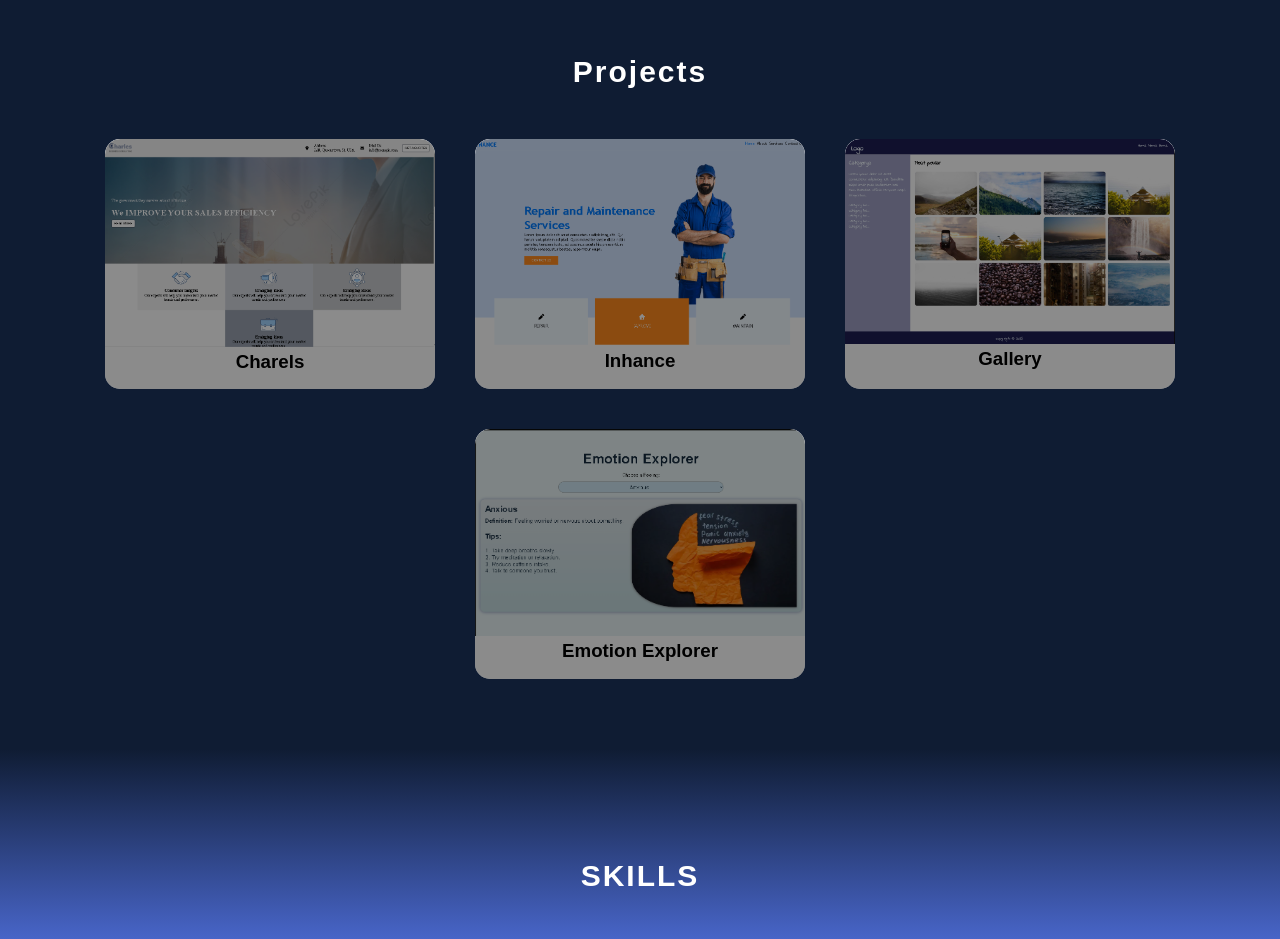
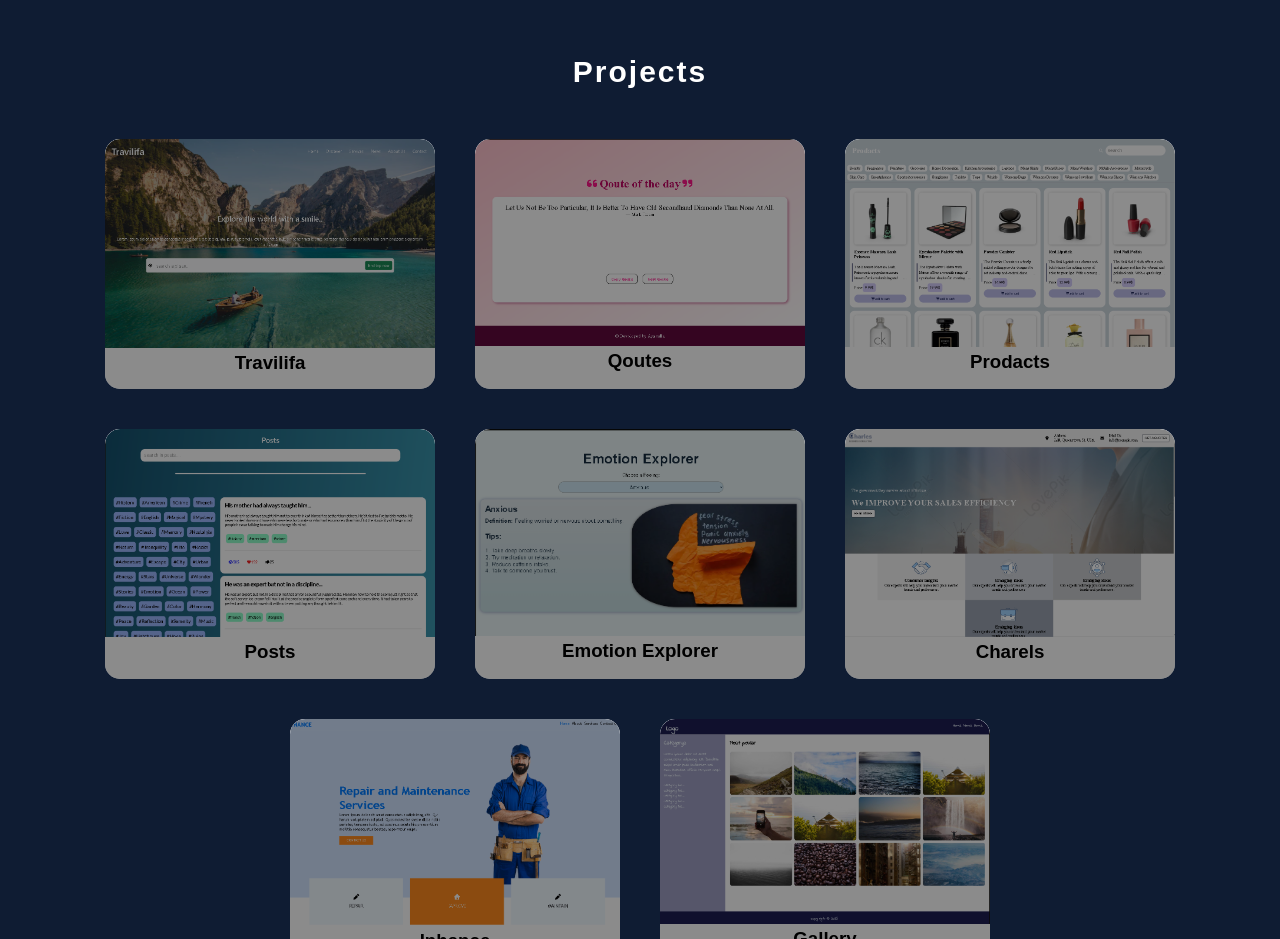
Before and after one commit to Aya-tu/Protefolo, a plain HTML site: page index.html in a window 1280 px wide. Shown: the part 960-1899 px from the top of the page. Drawn offline with Linux system fonts and the light colour scheme.

Commit message:
update projects

```diff
--- a/index.html
+++ b/index.html
@@ -63,6 +63,56 @@
         <div class="project-item">
             <a href="https://aya-tu.github.io/Charles-website/" target="_blank">
                 <div class="img-overlay">
+                    <img src="./imges/Travilifa.png" alt="Project1">
+                    <div class="overlay"></div>
+                    <h3>Travilifa</h3>
+                </div>
+            </a>
+        </div>
+
+        <div class="project-item">
+            <a href="https://aya-tu.github.io/Charles-website/" target="_blank">
+                <div class="img-overlay">
+                    <img src="./imges/qoute.png" alt="Project1">
+                    <div class="overlay"></div>
+                    <h3>Qoutes</h3>
+                </div>
+            </a>
+        </div>
+
+        <div class="project-item">
+            <a href="https://aya-tu.github.io/Charles-website/" target="_blank">
+                <div class="img-overlay">
+                    <img src="./imges/prodacts.png" alt="Project1">
+                    <div class="overlay"></div>
+                    <h3>Prodacts</h3>
+                </div>
+            </a>
+        </div>
+
+        <div class="project-item">
+            <a href="https://aya-tu.github.io/Charles-website/" target="_blank">
+                <div class="img-overlay">
+                    <img src="./imges/posts.png" alt="Project1">
+                    <div class="overlay"></div>
+                    <h3>Posts</h3>
+                </div>
+            </a>
+        </div>
+
+        <div class="project-item">
+            <a href="https://aya-tu.github.io/Emotion-Explorer/" target="_blank">
+                <div class="img-overlay">
+                    <img src="./imges/Emotion-Explorer.png" alt="Project 4">
+                    <div class="overlay"></div>
+                    <h3>Emotion Explorer</h3>
+                </div>
+            </a>
+        </div>
+
+        <div class="project-item">
+            <a href="https://aya-tu.github.io/Charles-website/" target="_blank">
+                <div class="img-overlay">
                     <img src="./imges/charles.png" alt="Project1">
                     <div class="overlay"></div>
                     <h3>Charels</h3>
@@ -90,15 +140,6 @@
             </a>
         </div>
 
-        <div class="project-item">
-            <a href="https://aya-tu.github.io/Emotion-Explorer/" target="_blank">
-                <div class="img-overlay">
-                    <img src="./imges/Emotion-Explorer.png" alt="Project 4">
-                    <div class="overlay"></div>
-                    <h3>Emotion Explorer</h3>
-                </div>
-            </a>
-        </div>
 
     </div>
 </section>
```
Also changed, not shown: imges/Travilifa.png (added), imges/posts.png (added), imges/prodacts.png (added), imges/profile.jfif (deleted), imges/qoute.png (added).
